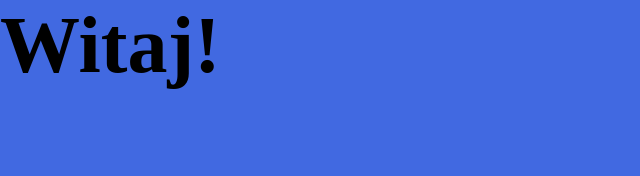
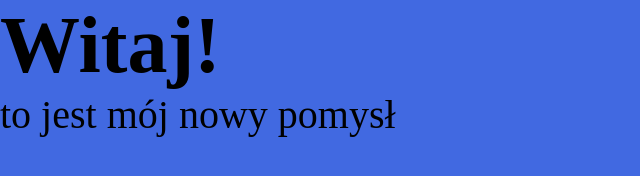
Before and after one commit to kazubek/test-nr-2, a plain HTML site: page index.html in a window 1280 px wide. Shown: the whole page, without its empty margins (0-640 px from the left). Drawn offline with Linux system fonts and the light colour scheme.

Commit message:
added paragraph

```diff
--- a/index.html
+++ b/index.html
@@ -9,5 +9,6 @@
 </head>
 <body>
     <h1>Witaj!</h1>
+    <p>to jest mój nowy pomysł</p>
 </body>
 </html>
```
